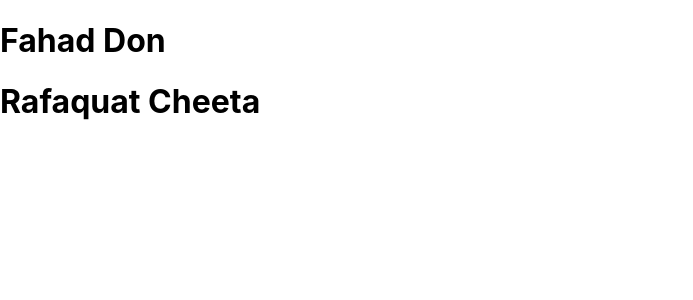
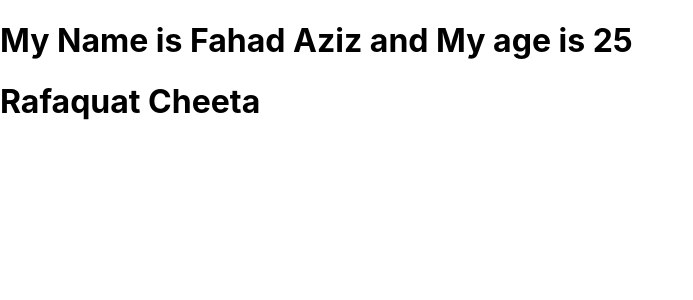
Before and after one commit to fahadaziz240/project002-reactapp, a React (Create React App) app: page / in a window 1280 px wide. Shown: the top 300 px of the page, without its empty margins (0-693 px from the left). Built offline with nearby package versions, Linux system fonts and the light colour scheme.

Commit message:
props commit

```diff
--- a/src/App.js
+++ b/src/App.js
@@ -1,9 +1,11 @@
 import "./App.css";
 
-function App() {
+function App(props) {
   return (
     <div>
-      <h1>Fahad Don</h1>
+      <h1>
+        My Name is {props.name} and My age is {props.age}
+      </h1>
       <h1>Rafaquat Cheeta</h1>
     </div>
   );
--- a/src/index.js
+++ b/src/index.js
@@ -1,15 +1,11 @@
-import React from 'react';
-import ReactDOM from 'react-dom/client';
-import './index.css';
-import App from './App';
-import reportWebVitals from './reportWebVitals';
+import React from "react";
+import ReactDOM from "react-dom/client";
+import "./index.css";
+import App from "./App";
+import reportWebVitals from "./reportWebVitals";
 
-const root = ReactDOM.createRoot(document.getElementById('root'));
-root.render(
-  <React.StrictMode>
-    <App />
-  </React.StrictMode>
-);
+const root = ReactDOM.createRoot(document.getElementById("root"));
+root.render(<App name="Fahad Aziz" age="25" />);
 
 // If you want to start measuring performance in your app, pass a function
 // to log results (for example: reportWebVitals(console.log))
```
